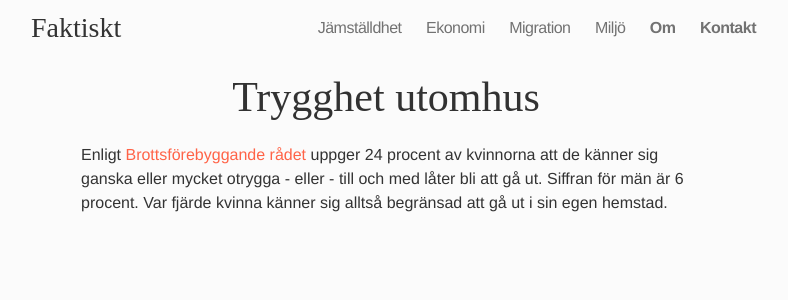
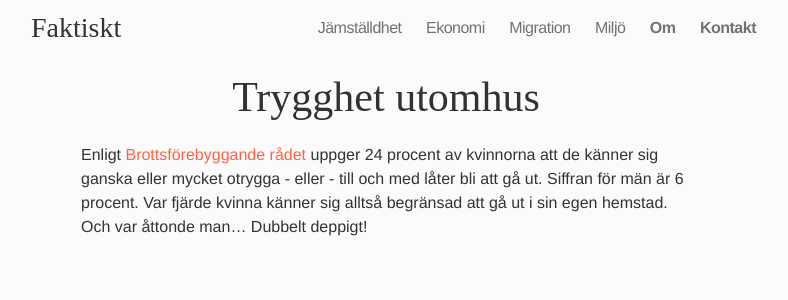
Before and after one commit to frigolitvarulv/faktiskt.github.io, a Jekyll site: the page built from jamstalldhet/ingen-tjej-jag-k-nner-k-nner-sig-diskriminerad/trygghet-utomhus.md, in a window 1280 px wide. Shown: the top 300 px of the page, without its empty margins (254-1042 px from the left). Built offline with Jekyll 4.4.1, drawn with Linux system fonts in a browser that asks for light colours; nearby versions of some CDN libraries; Markdown is read by kramdown in place of the engine named in the settings.

Commit message:
Updated trygghet-utomhus.md

```diff
--- a/jamstalldhet/ingen-tjej-jag-k-nner-k-nner-sig-diskriminerad/trygghet-utomhus.md
+++ b/jamstalldhet/ingen-tjej-jag-k-nner-k-nner-sig-diskriminerad/trygghet-utomhus.md
@@ -7,4 +7,5 @@
 
 
 
-Enligt [Brottsförebyggande rådet](https://www.bra.se/download/18.5e2a4a6b14ab1667599108/1422265396126/2015_1_NTU_2014.pdf "Nationella trygghetsundersökningen 2014") uppger 24 procent av kvinnorna att de känner sig ganska eller mycket otrygga - eller - till och med låter bli att gå ut. Siffran för män är 6 procent. Var fjärde kvinna känner sig alltså begränsad att gå ut i sin egen hemstad.
+
+Enligt [Brottsförebyggande rådet](https://www.bra.se/download/18.5e2a4a6b14ab1667599108/1422265396126/2015_1_NTU_2014.pdf "Nationella trygghetsundersökningen 2014") uppger 24 procent av kvinnorna att de känner sig ganska eller mycket otrygga - eller - till och med låter bli att gå ut. Siffran för män är 6 procent. Var fjärde kvinna känner sig alltså begränsad att gå ut i sin egen hemstad. Och var åttonde man... Dubbelt deppigt!
```
